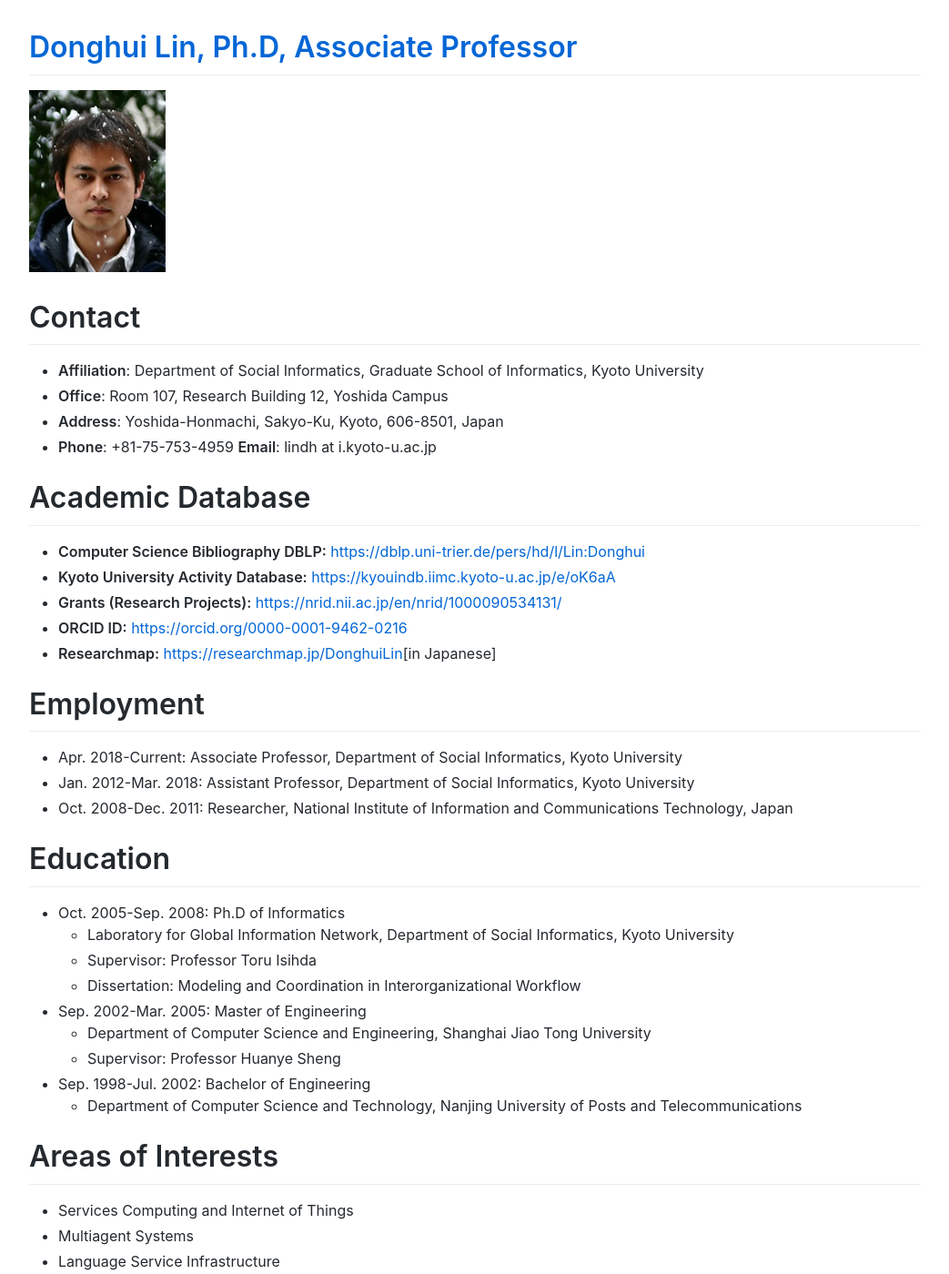
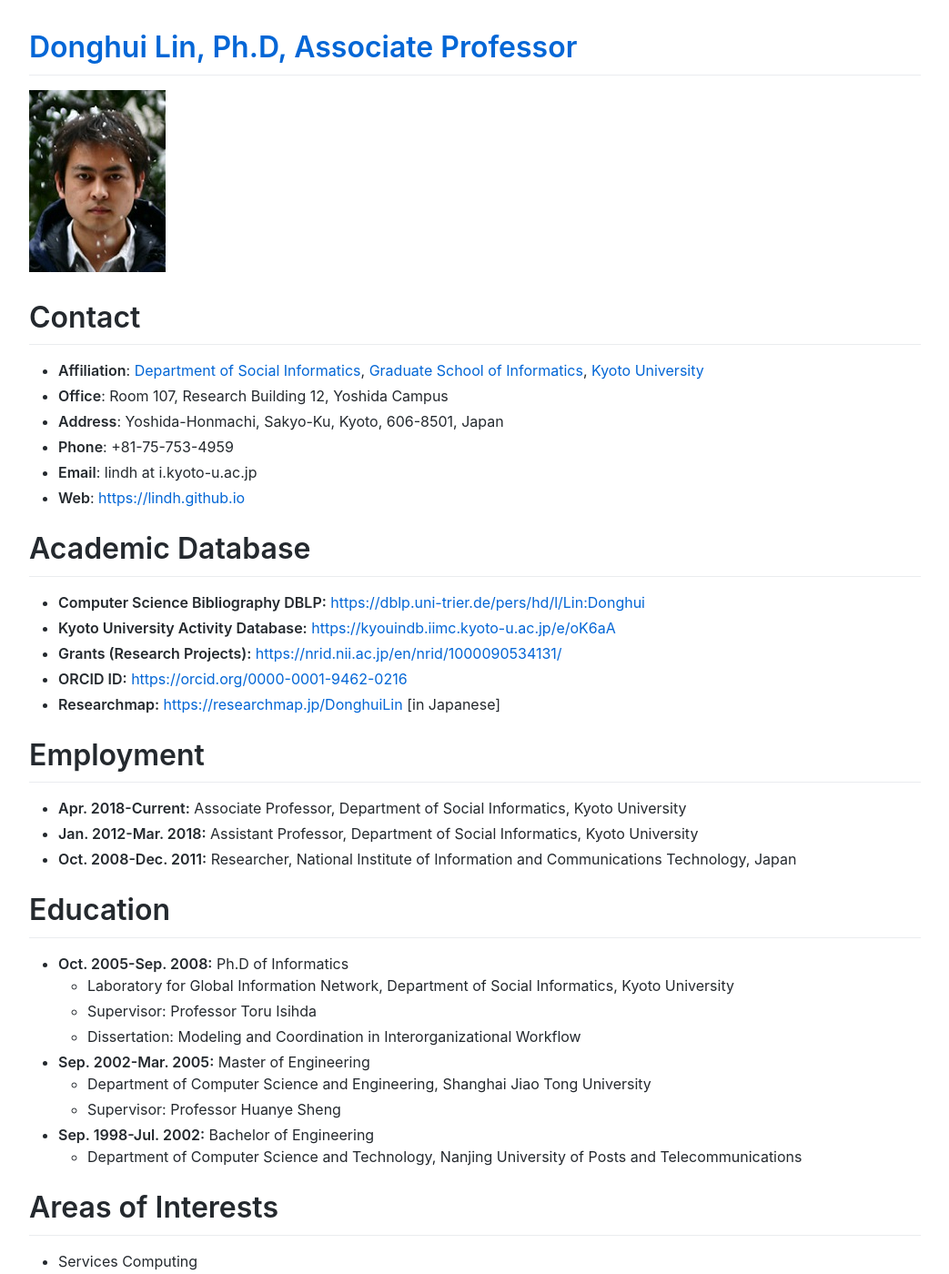
Before and after one commit to lindh/lindh.github.io, a Jekyll site: the page built from index.md, in a window 1280 px wide and 1400 px high. Shown: the whole window at 91% size, without its empty margins (118-1161 px from the left). Built offline with Jekyll 4.4.1, drawn with Linux system fonts in a browser that asks for light colours; comment, search, counter and statistics services are not loaded; some of the changed text lies outside the part shown.

Commit message:
Update index.md

```diff
--- a/index.md
+++ b/index.md
@@ -6,10 +6,12 @@ layout: default
 
 # Contact
 
-- **Affiliation**: Department of Social Informatics, Graduate School of Informatics, Kyoto University
+- **Affiliation**: [Department of Social Informatics](http://www.soc.i.kyoto-u.ac.jp/en/), [Graduate School of Informatics](http://www.i.kyoto-u.ac.jp/en/), [Kyoto University](https://www.kyoto-u.ac.jp/en/)
 - **Office**: Room 107, Research Building 12, Yoshida Campus
 - **Address**: Yoshida-Honmachi, Sakyo-Ku, Kyoto, 606-8501, Japan
-- **Phone**: +81-75-753-4959    **Email**: lindh at i.kyoto-u.ac.jp
+- **Phone**: +81-75-753-4959
+- **Email**: lindh at i.kyoto-u.ac.jp
+- **Web**: [https://lindh.github.io](https://lindh.github.io)
 
 # Academic Database
 
@@ -17,32 +19,33 @@ layout: default
 - **Kyoto University Activity Database:** [https://kyouindb.iimc.kyoto-u.ac.jp/e/oK6aA](https://kyouindb.iimc.kyoto-u.ac.jp/e/oK6aA)
 - **Grants (Research Projects):** [https://nrid.nii.ac.jp/en/nrid/1000090534131/](https://nrid.nii.ac.jp/en/nrid/1000090534131/)
 - **ORCID ID:** [https://orcid.org/0000-0001-9462-0216](https://orcid.org/0000-0001-9462-0216)
-- **Researchmap:** [https://researchmap.jp/DonghuiLin](https://researchmap.jp/DonghuiLin)[in Japanese]
+- **Researchmap:** [https://researchmap.jp/DonghuiLin](https://researchmap.jp/DonghuiLin) [in Japanese]
 
 # Employment
 
-* Apr. 2018-Current: Associate Professor, Department of Social Informatics, Kyoto University
-* Jan. 2012-Mar. 2018: Assistant Professor, Department of Social Informatics, Kyoto University
-* Oct. 2008-Dec. 2011: Researcher, National Institute of Information and Communications Technology, Japan
+- **Apr. 2018-Current:** Associate Professor, Department of Social Informatics, Kyoto University
+- **Jan. 2012-Mar. 2018:** Assistant Professor, Department of Social Informatics, Kyoto University
+- **Oct. 2008-Dec. 2011:** Researcher, National Institute of Information and Communications Technology, Japan
 
 # Education
 
-- Oct. 2005-Sep. 2008: Ph.D of Informatics
+- **Oct. 2005-Sep. 2008:** Ph.D of Informatics
   - Laboratory for Global Information Network, Department of Social Informatics, Kyoto University
   - Supervisor: Professor Toru Isihda
   - Dissertation: Modeling and Coordination in Interorganizational Workflow
-- Sep. 2002-Mar. 2005: Master of Engineering
+- **Sep. 2002-Mar. 2005:** Master of Engineering
   - Department of Computer Science and Engineering, Shanghai Jiao Tong University
   - Supervisor: Professor Huanye Sheng
-- Sep. 1998-Jul. 2002: Bachelor of Engineering
+- **Sep. 1998-Jul. 2002:** Bachelor of Engineering
   - Department of Computer Science and Technology, Nanjing University of Posts and Telecommunications
 
 # Areas of Interests
 
-* Services Computing and Internet of Things
-* Multiagent Systems
-* Language Service Infrastructure
-* Intercultural Collaboration and Multi-language Communication
+- Services Computing
+- Internet of Things
+- Multiagent Systems
+- Intercultural Collaboration
+- Collaborative System Design
 
 # Awards
 
```
Also changed, not shown: other parts of index.md (+2 -2 lines).
